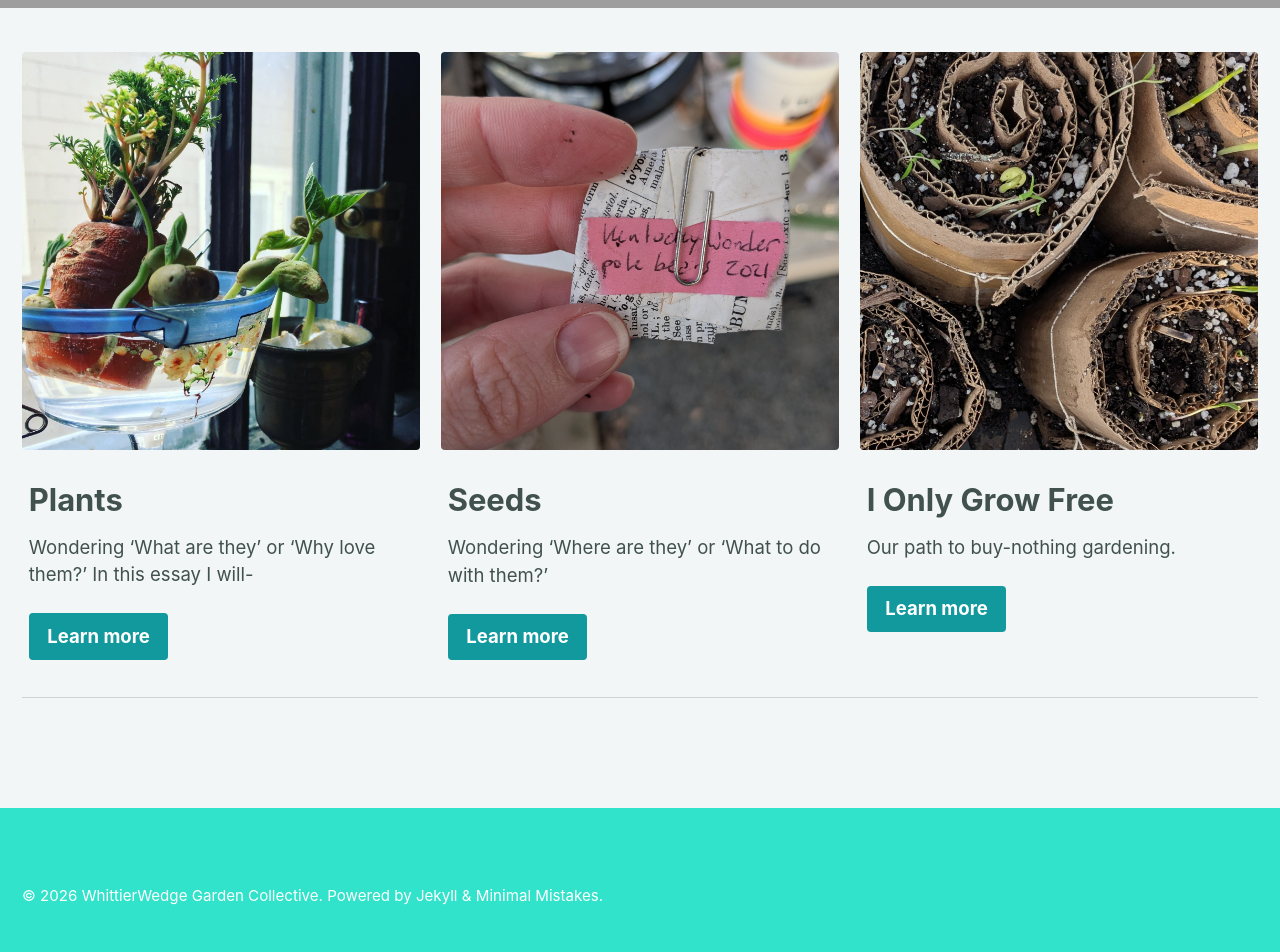
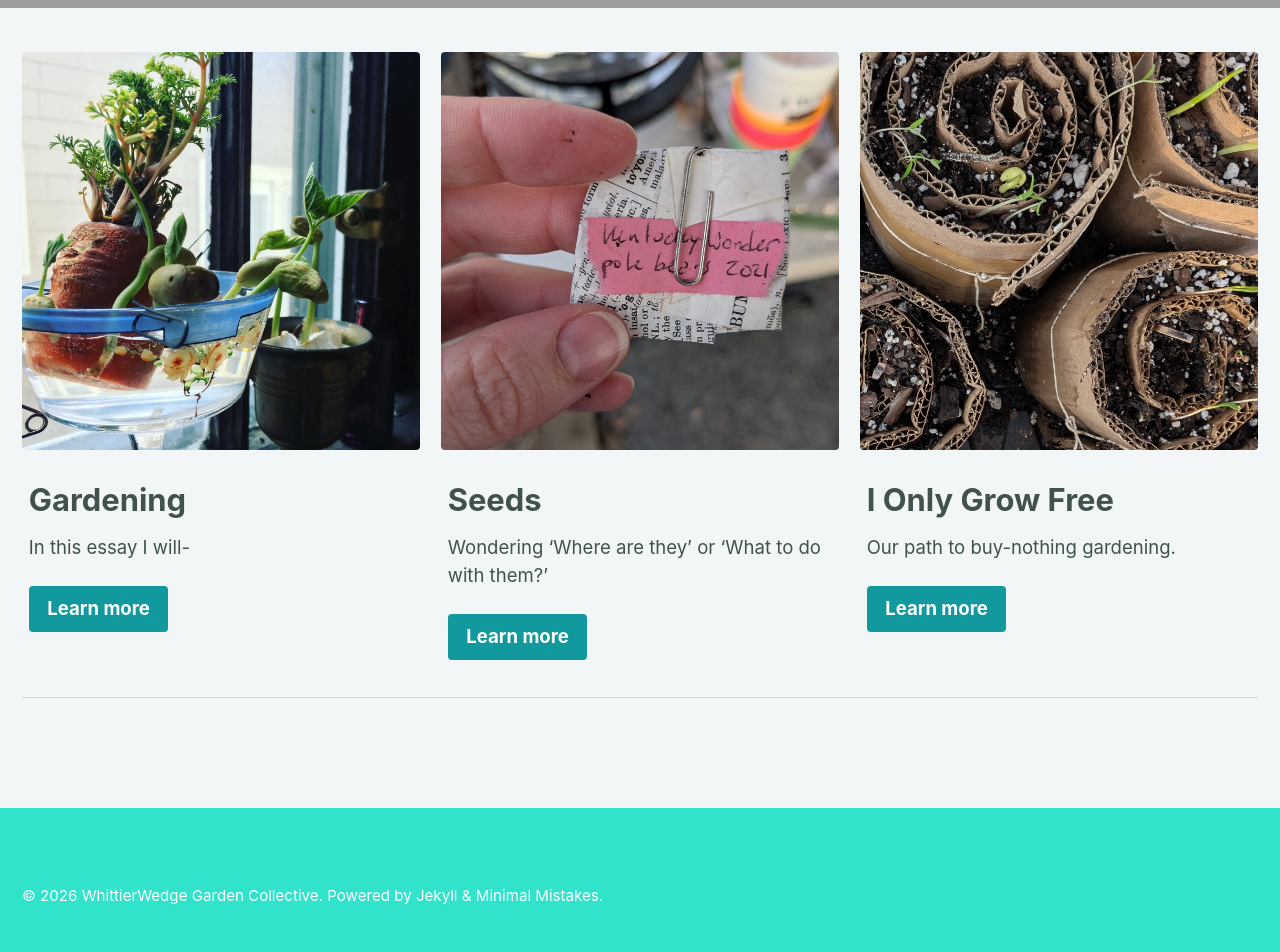
Before and after one commit to sparrow925/garden-collective, a Jekyll site: the page built from index.md, in a window 1280 px wide. Shown: the part 371-1323 px from the top of the page. Built offline with Jekyll 4.4.1, drawn with Linux system fonts in a browser that asks for light colours; cached includes are drawn as plain includes; grey boxes are pictures that could not be loaded.

Commit message:
Update index.md

```diff
--- a/index.md
+++ b/index.md
@@ -12,8 +12,8 @@ excerpt: >
 feature_row:
   - image_path: /assets/images/aliens-among-us.jpg
     alt: "plants"
-    title: "Plants"
-    excerpt: "Wondering 'What are they' or 'Why love them?' In this essay I will-"
+    title: "Gardening"
+    excerpt: "In this essay I will-"
     url: "/temp/"
     btn_class: "btn--primary"
     btn_label: "Learn more"
```
